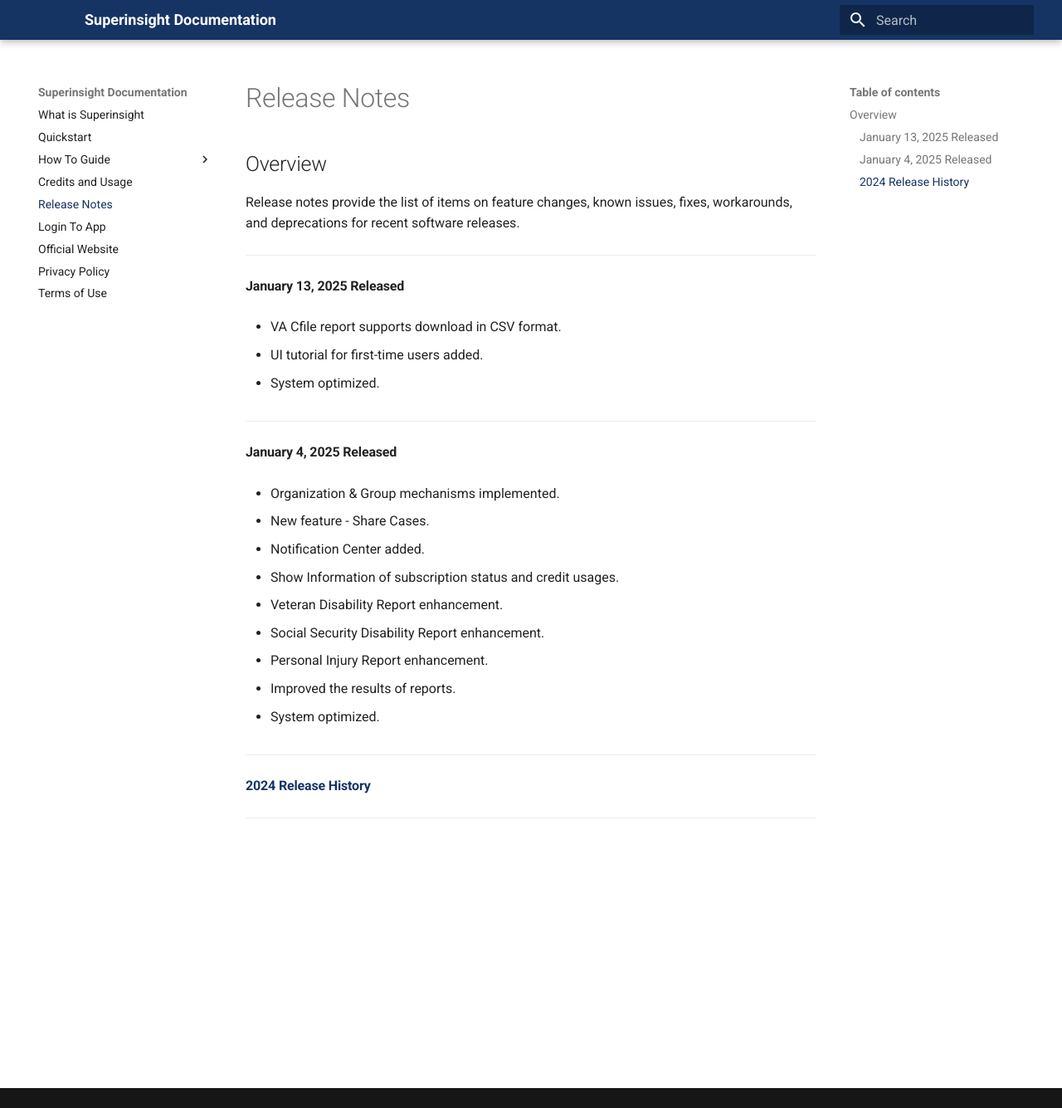
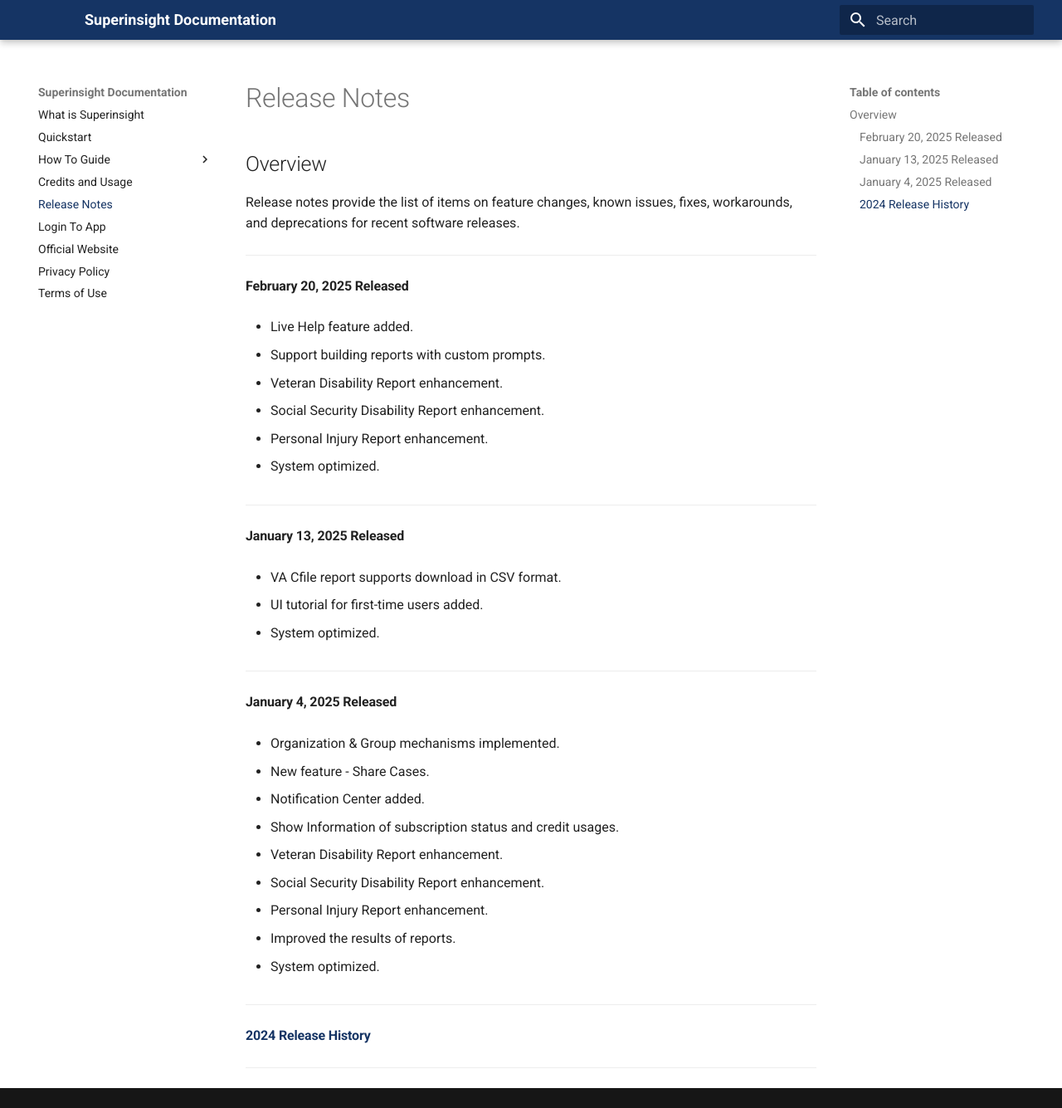
Before and after one commit to superinsight/superinsight-app-doc, an MkDocs documentation site: the page built from docs/guide/release-notes.md, in a window 1280 px wide and 1335 px high. Shown: the whole window at 83% size. Built offline with MkDocs 1.6.1 and Material for MkDocs 9.7.7, drawn with Linux system fonts in a browser that asks for light colours.

Commit message:
feature update feb 25

```diff
--- a/docs/guide/release-notes.md
+++ b/docs/guide/release-notes.md
@@ -3,6 +3,22 @@
 ## Overview
 
 Release notes provide the list of items on feature changes, known issues, fixes, workarounds, and deprecations for recent software releases.
+
+---------------------------------------
+
+#### February 20, 2025 Released
+
+* Live Help feature added.
+
+* Support building reports with custom prompts.
+
+* Veteran Disability Report enhancement.
+
+* Social Security Disability Report enhancement.
+
+* Personal Injury Report enhancement.
+
+* System optimized.
 
 ---------------------------------------
 
```
Also changed, not shown: docs/guide/case-report.md (+25 -19 lines), docs/guide/index.md (+5 -0 lines), docs/assets/images/tutorial/free-prompts.png (added), docs/assets/images/tutorial/live-help.png (added), docs/assets/images/tutorial/report-filter-file.png, docs/assets/images/tutorial/report-type-mt.png, docs/assets/images/tutorial/report-type-pi.png, docs/assets/images/tutorial/report-type-ssd.png, docs/assets/images/tutorial/report-type-va.png, docs/assets/images/tutorial/select-file.png, docs/assets/images/tutorial/submit-file.png, docs/assets/images/tutorial/ways-to-build.png (added).
